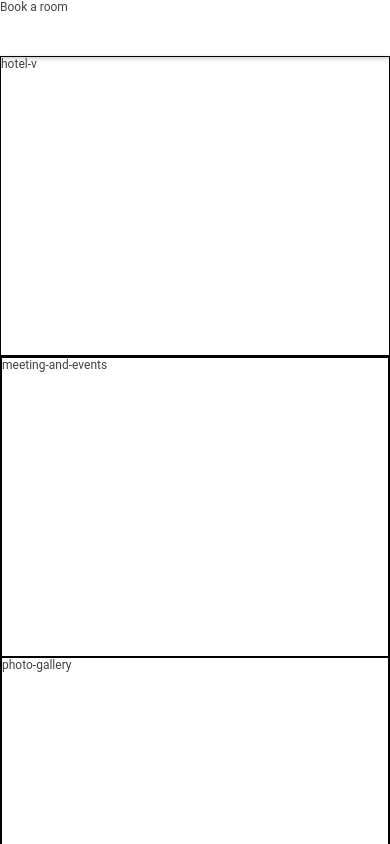
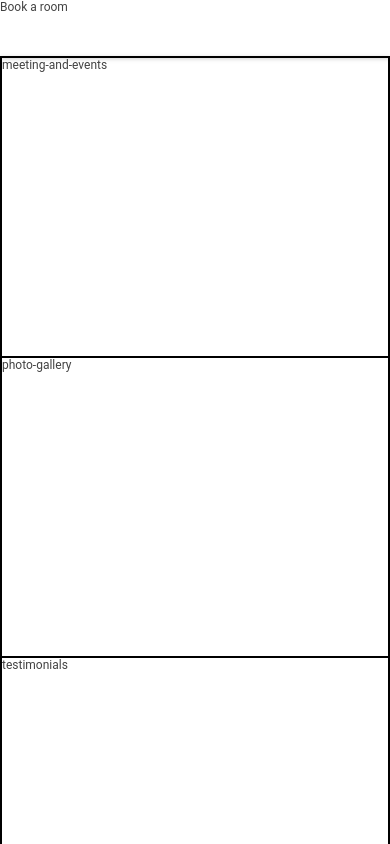
Before and after one commit to fancn21th/0_40_Match_Final_Module_B, a plain HTML site: page index.html in a window 390 px wide. Shown: the top 844 px of the page. Drawn offline with Linux system fonts and the light colour scheme.

Commit message:
responsive style ready

```diff
--- a/assets/css/responsive.css
+++ b/assets/css/responsive.css
@@ -7,3 +7,32 @@
     display: flex;
     flex-wrap: wrap;
 }
+
+.hotel-v,
+.meeting-and-events,
+.photo-gallery,
+.testimonials,
+.hotel-detail,
+.things-to-do {
+    order: 10;
+}
+
+@media screen and (max-width: 459px) {
+
+}
+
+@media screen and (min-width: 460px) {
+
+}
+
+@media screen and (min-width: 650px) {
+
+}
+
+@media screen and (min-width: 950px) {
+
+}
+
+@media screen and (min-width: 1250px) {
+
+}
```
